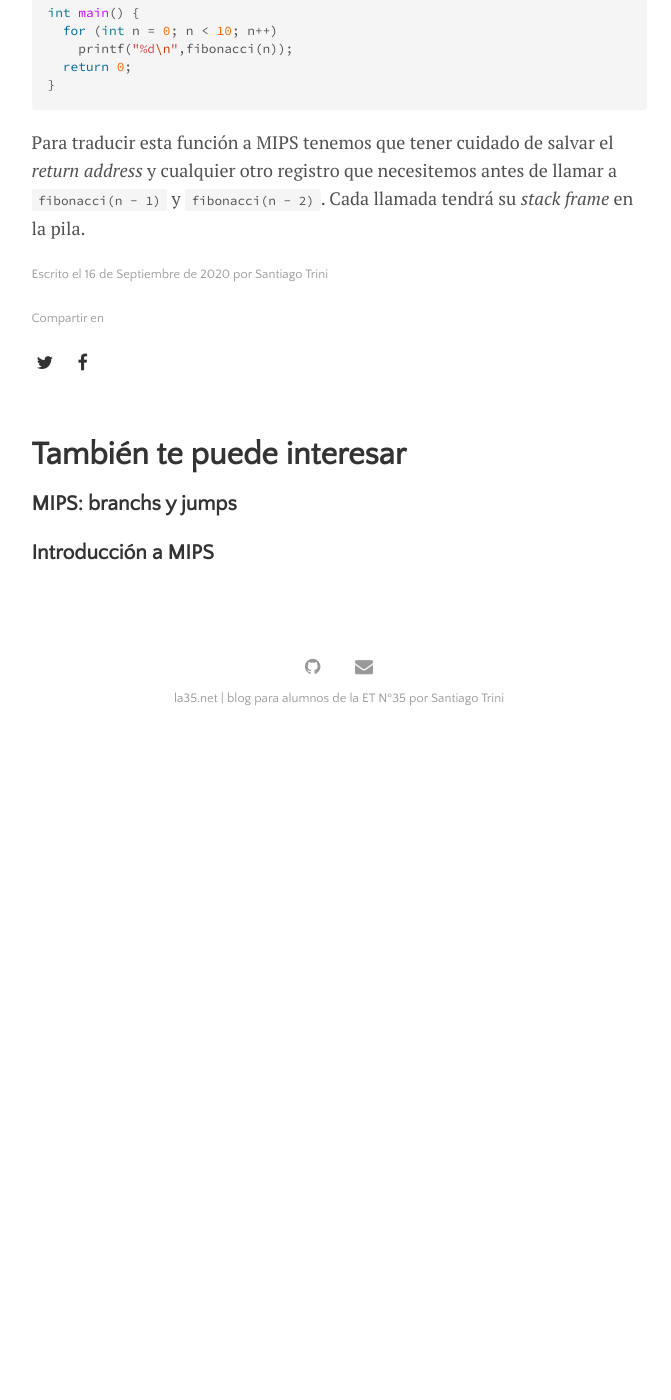
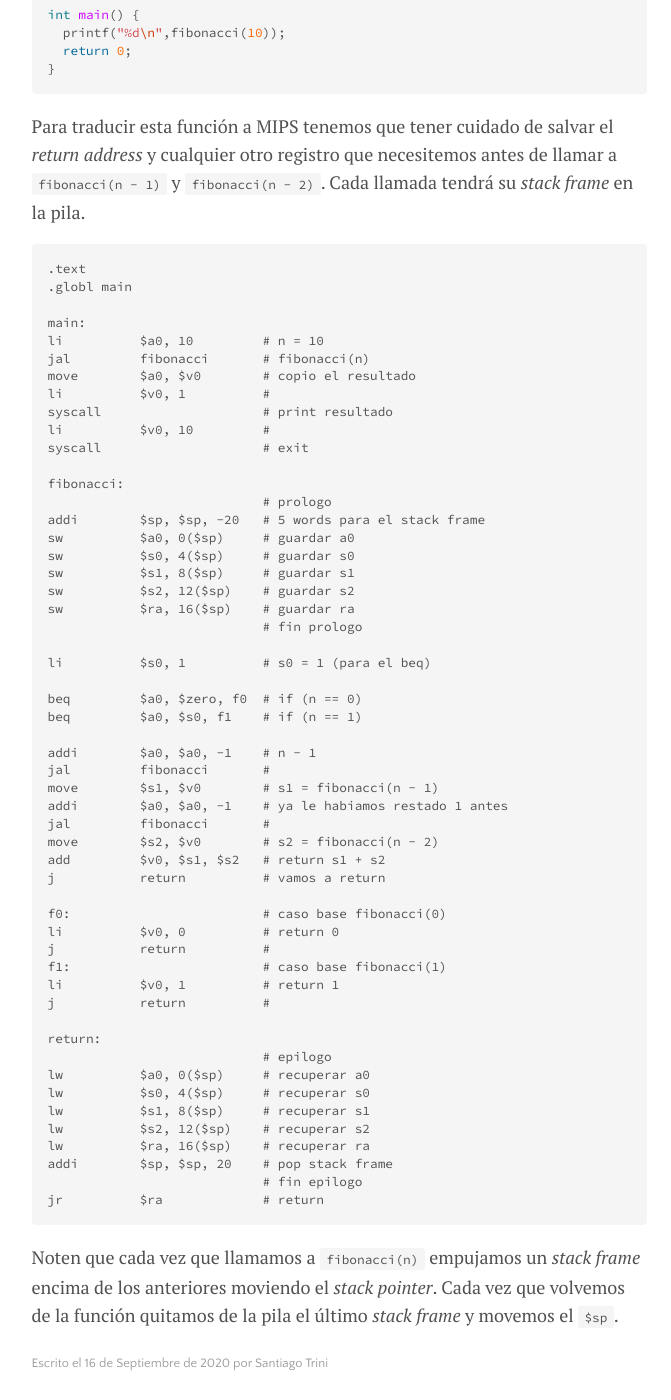
Before and after one commit to la35/la35.github.io, a Jekyll site: the page built from _posts/2020-09-16-mips-funciones.md, in a window 1280 px wide and 1400 px high, scrolled down 10471 px. Shown: the whole window, without its empty margins (301-972 px from the left). Built offline with Jekyll 4.4.1, drawn with Linux system fonts in a browser that asks for light colours; before the commit the page ends 11215 px from its top, so only the background shows below that; some of the changed text lies outside the part shown.

Commit message:
actualiza post

````diff
--- a/_posts/2020-09-16-mips-funciones.md
+++ b/_posts/2020-09-16-mips-funciones.md
@@ -162,7 +162,7 @@ Bueno, el problema es que cuando `main` llama a `cuenta` todavía necesita traba
 
 Cuando nuestro código necesita preservar el valor de algún registro decimos que tenemos que volcar el registro en memoria. Esto es lo que se conoce en inglés como _register spilling_. En el contexto de una llamada a una función el lugar de la memoria donde volcamos registros y en general guardamos cualquier cosa relacionada a una función es en la **pila de llamadas**, conocida también como _call stack_ o simplemente _stack_.
 
-En MIPS el _stack_ empieza en la dirección 0x7ffffffc y crece hacia abajo por razones históricas. Para manipular el _stack_ podemos usar el registro `$sp` o _stack pointer_ que apunta justamente al último elemento en la pila, que es el que está en la "cima".
+En MIPS el _stack_ empieza en la dirección `0x7ffffffc` y crece hacia abajo por razones históricas. Para manipular el _stack_ podemos usar el registro `$sp` o _stack pointer_ que apunta justamente al último elemento en la pila, que es el que está en la "cima".
 
 Entonces para traducir correctamente el último programa a MIPS tenemos que volcar el registro `$s0` a la pila para preservar su valor. ¿Pero en qué parte del código hacemos esto? La convención de llamada para MIPS dice que los registros `$s0` a `$s7`, el `$sp` y el `$ra` deben ser preservados a través de llamadas a funciones. En cambio los registros temporarios (`$t0` a `$t9`), los registros de argumentos y valores de retorno no deben ser preservados.
 
@@ -304,10 +304,67 @@ int fibonacci(int n) {
 }
 
 int main() {
-  for (int n = 0; n < 10; n++)
-    printf("%d\n",fibonacci(n));
+  printf("%d\n",fibonacci(10));
   return 0;
 }
 ```
 
 Para traducir esta función a MIPS tenemos que tener cuidado de salvar el _return address_ y cualquier otro registro que necesitemos antes de llamar a `fibonacci(n - 1)` y `fibonacci(n - 2)`. Cada llamada tendrá su _stack frame_ en la pila.
+
+```
+.text
+.globl main
+
+main:
+li          $a0, 10         # n = 10
+jal         fibonacci       # fibonacci(n)
+move        $a0, $v0        # copio el resultado
+li          $v0, 1          #
+syscall                     # print resultado
+li          $v0, 10         #
+syscall                     # exit
+
+fibonacci:
+                            # prologo
+addi        $sp, $sp, -20   # 5 words para el stack frame
+sw          $a0, 0($sp)     # guardar a0
+sw          $s0, 4($sp)     # guardar s0
+sw          $s1, 8($sp)     # guardar s1
+sw          $s2, 12($sp)    # guardar s2
+sw          $ra, 16($sp)    # guardar ra
+                            # fin prologo
+
+li          $s0, 1          # s0 = 1 (para el beq)
+
+beq         $a0, $zero, f0  # if (n == 0)
+beq         $a0, $s0, f1    # if (n == 1)
+
+addi        $a0, $a0, -1    # n - 1
+jal         fibonacci       #
+move        $s1, $v0        # s1 = fibonacci(n - 1)
+addi        $a0, $a0, -1    # ya le habiamos restado 1 antes
+jal         fibonacci       #
+move        $s2, $v0        # s2 = fibonacci(n - 2)
+add         $v0, $s1, $s2   # return s1 + s2
+j           return          # vamos a return
+
+f0:                         # caso base fibonacci(0)
+li          $v0, 0          # return 0
+j           return          #
+f1:                         # caso base fibonacci(1)
+li          $v0, 1          # return 1
+j           return          #
+
+return:
+                            # epilogo
+lw          $a0, 0($sp)     # recuperar a0
+lw          $s0, 4($sp)     # recuperar s0
+lw          $s1, 8($sp)     # recuperar s1
+lw          $s2, 12($sp)    # recuperar s2
+lw          $ra, 16($sp)    # recuperar ra
+addi        $sp, $sp, 20    # pop stack frame
+                            # fin epilogo
+jr          $ra             # return
+```
+
+Noten que cada vez que llamamos a `fibonacci(n)` empujamos un _stack frame_ encima de los anteriores moviendo el _stack pointer_. Cada vez que volvemos de la función quitamos de la pila el último _stack frame_ y movemos el `$sp`.
````
